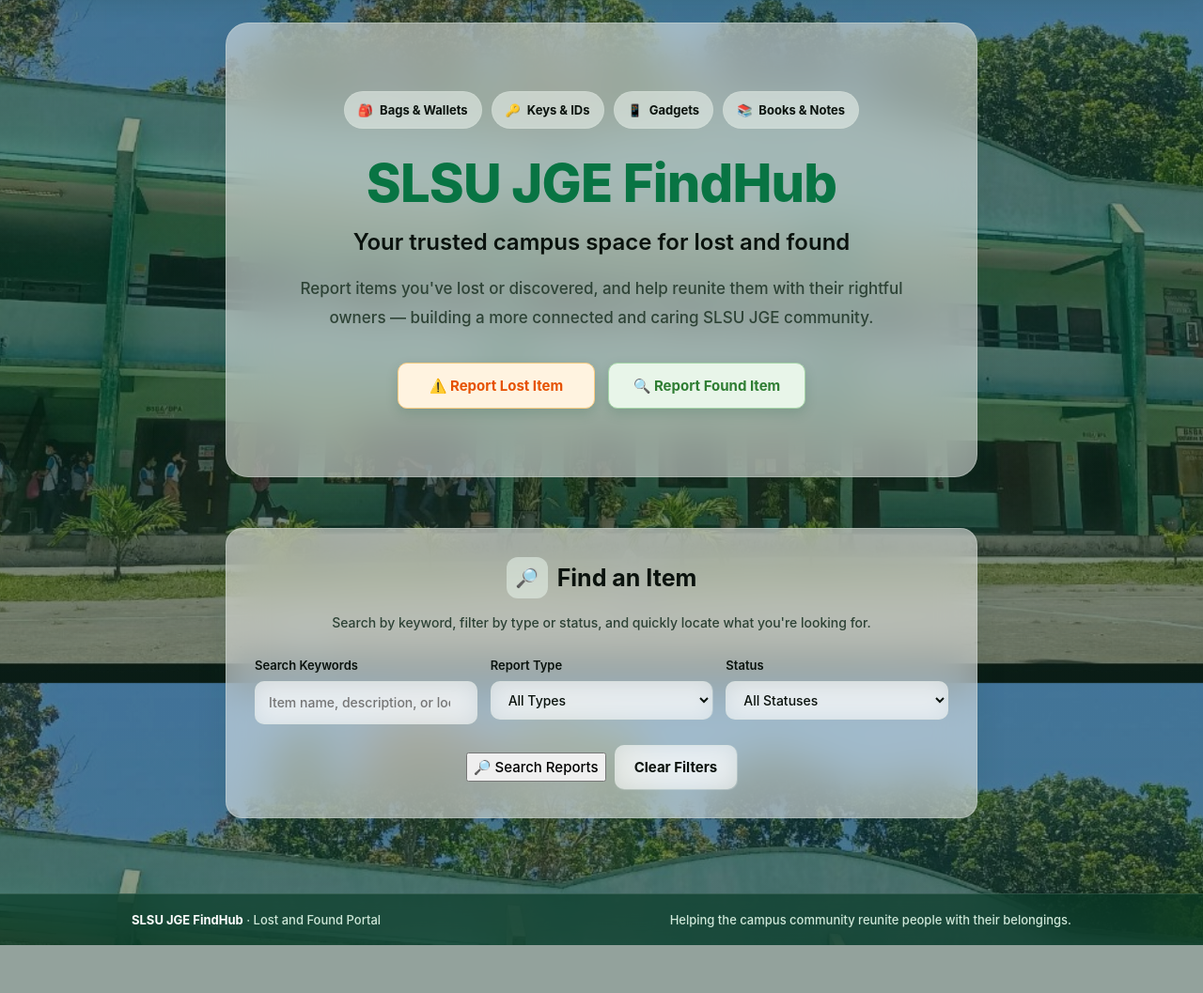
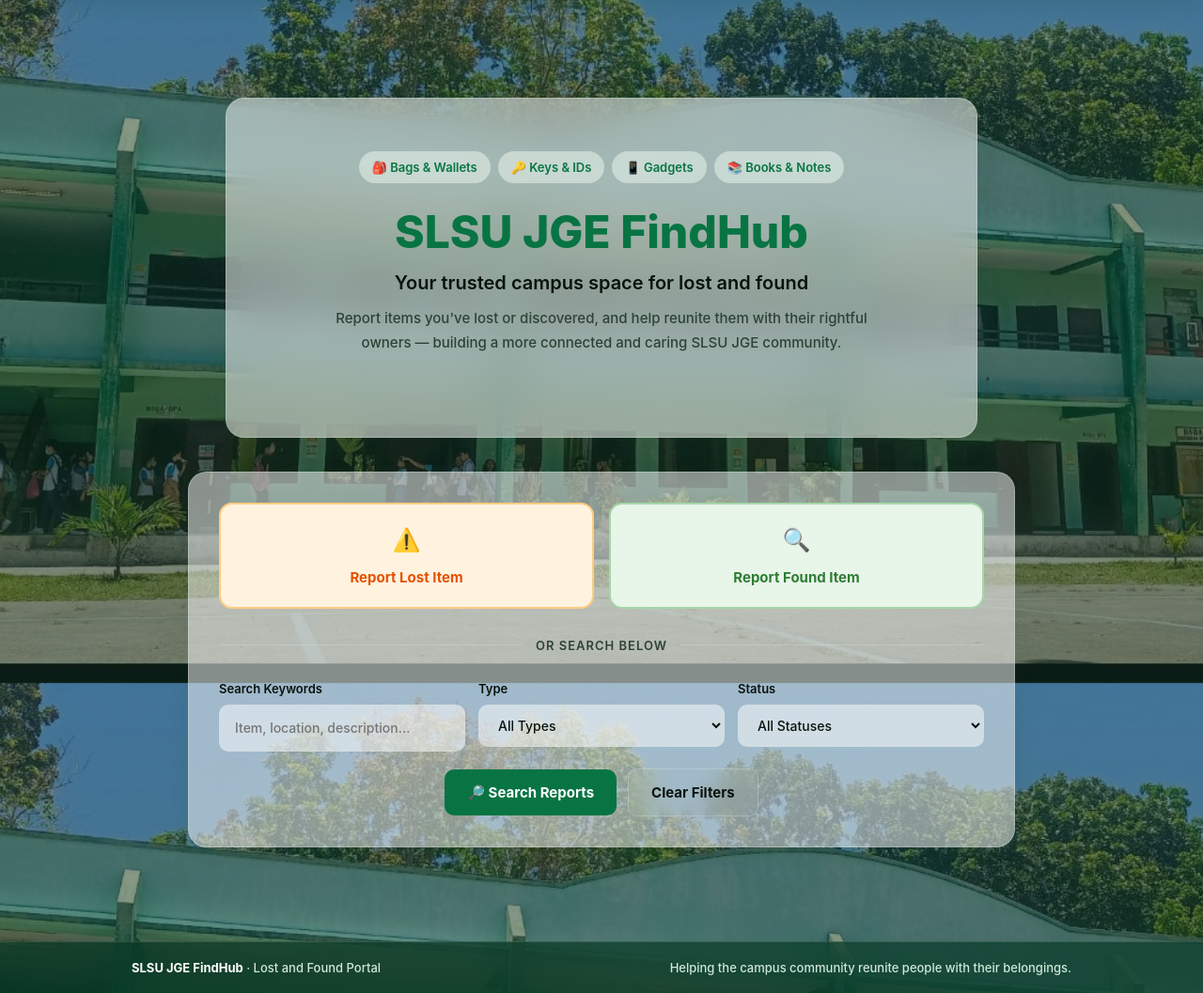
Before and after one commit to miahvillanueva28-spec/SLSU-JGE-FINDHUB., a Flask app: page / in a window 1280 px wide. Shown: the part 73-1130 px from the top of the page at 94% size. Before the commit the page ends 1079 px from the top, so only its background shows below. Run offline with Flask 3, Linux system fonts and the light colour scheme; data that the repository does not hold is empty; some libraries are stand-ins or nearby versions.

Commit message:
Update home.html

```diff
--- a/templates/home.html
+++ b/templates/home.html
@@ -2,447 +2,337 @@
 {% block title %}Home | SLSU JGE FindHub{% endblock %}
 {% block head %}
 <style>
-  /* ==============================================
-     HOME HERO — ENHANCED
-  ============================================== */
+  :root {
+    --shadow-soft: 0 4px 20px rgba(0, 75, 43, 0.08);
+    --shadow-strong: 0 8px 30px rgba(0, 75, 43, 0.12);
+  }
+
+  .home-wrapper {
+    max-width: 920px;
+    margin: 0 auto;
+    padding: clamp(30px, 5vw, 50px) 20px;
+  }
+
+  /* ========== HERO — CLEAN & CENTERED ========== */
   .home-hero {
-    position: relative;
-    overflow: hidden;
-    padding: clamp(40px, 6vw, 72px);
+    text-align: center;
+    margin-bottom: 36px;
+  }
+
+  .hero-badges {
+    display: inline-flex;
+    flex-wrap: wrap;
+    gap: 8px;
+    justify-content: center;
+    margin-bottom: 24px;
+  }
+
+  .hero-badge {
+    padding: 6px 14px;
+    border-radius: 50px;
+    background: var(--primary-soft);
+    color: var(--primary);
+    font-size: 13px;
+    font-weight: 600;
+    display: inline-flex;
+    align-items: center;
+    gap: 6px;
+  }
+
+  .home-hero h1 {
+    font-size: clamp(32px, 5vw, 48px);
+    font-weight: 800;
+    color: var(--primary);
+    margin: 0 0 10px;
+    line-height: 1.15;
+  }
+
+  .hero-subtitle {
+    font-size: clamp(16px, 2.5vw, 20px);
+    color: var(--text);
+    margin: 0 0 8px;
+    font-weight: 600;
+  }
+
+  .hero-desc {
+    font-size: 15px;
+    color: var(--muted);
+    max-width: 580px;
+    margin: 0 auto 32px;
+    line-height: 1.7;
+  }
+
+  /* ========== MAIN ACTION CARD — ALL IN ONE ========== */
+  .action-card {
+    background: var(--surface);
     border: 1px solid var(--border);
-    border-radius: 24px;
-    background: var(--surface);
-    box-shadow: var(--shadow);
-    text-align: center;
+    border-radius: 20px;
+    padding: 32px;
+    box-shadow: var(--shadow-soft);
+    transition: box-shadow 0.3s ease, transform 0.3s ease;
   }
-  .home-hero .sticker-row {
-    display: flex;
-    flex-wrap: wrap;
-    gap: 10px;
-    justify-content: center;
+
+  .action-card:hover {
+    box-shadow: var(--shadow-strong);
+    transform: translateY(-2px);
+  }
+
+  /* — Buttons Row — */
+  .action-buttons {
+    display: grid;
+    grid-template-columns: 1fr 1fr;
+    gap: 16px;
     margin-bottom: 28px;
   }
-  .home-hero .sticker {
-    display: inline-flex;
+
+  .action-btn {
+    display: flex;
+    flex-direction: column;
     align-items: center;
-    gap: 7px;
-    padding: 8px 14px;
-    border: 1px solid var(--border);
-    border-radius: 999px;
-    background: var(--surface-alt);
-    color: var(--text);
-    font-size: 13px;
+    gap: 6px;
+    padding: 18px 16px;
+    border-radius: 14px;
+    text-decoration: none;
     font-weight: 700;
-    animation: homeStickerEnter .5s cubic-bezier(.22,1,.36,1) both;
-    transition: transform .25s ease, box-shadow .25s ease, background .25s ease;
+    font-size: 15px;
+    transition: all 0.25s ease;
+    border: 2px solid transparent;
   }
-  .home-hero .sticker:hover {
-    transform: translateY(-2px);
-    box-shadow: 0 4px 12px rgba(0,0,0,.08);
-    background: var(--primary-soft);
-  }
-  .home-hero .sticker:nth-child(2) { animation-delay: .08s; }
-  .home-hero .sticker:nth-child(3) { animation-delay: .16s; }
-  .home-hero .sticker:nth-child(4) { animation-delay: .24s; }
-  .home-hero h1 {
-    max-width: 800px;
-    margin: 0 auto 12px;
-    color: var(--primary);
-    font-size: clamp(34px, 6vw, 56px);
-    line-height: 1.08;
-    letter-spacing: -.8px;
-    font-weight: 800;
-    animation: heroFadeUp .7s cubic-bezier(.22,1,.36,1) .1s both;
-  }
-  .home-hero .tagline {
-    max-width: 650px;
-    margin: 0 auto 14px;
-    color: var(--text);
-    font-size: clamp(18px, 3vw, 24px);
-    font-weight: 600;
-    animation: heroFadeUp .7s cubic-bezier(.22,1,.36,1) .2s both;
-  }
-  .home-hero .hero-description {
-    max-width: 680px;
-    margin: 0 auto 32px;
-    color: var(--muted);
-    font-size: clamp(15px, 2vw, 17px);
-    line-height: 1.8;
-    animation: heroFadeUp .7s cubic-bezier(.22,1,.36,1) .3s both;
-  }
-  .home-hero .button-group {
-    display: flex;
-    flex-wrap: wrap;
-    gap: 14px;
-    justify-content: center;
-    animation: heroFadeUp .7s cubic-bezier(.22,1,.36,1) .4s both;
-  }
-  .home-hero .button {
-    box-shadow: 0 5px 13px rgba(0, 75, 43, .16);
-    min-width: 210px;
-    justify-content: center;
-    position: relative;
-    overflow: hidden;
-  }
-  .home-hero .button::after {
-    content: "";
-    position: absolute;
-    top: 50%;
-    left: 50%;
-    width: 0;
-    height: 0;
-    border-radius: 50%;
-    background: rgba(255,255,255,.25);
-    transform: translate(-50%, -50%);
-    transition: width .5s ease, height .5s ease;
-  }
-  .home-hero .button:active::after {
-    width: 300px;
-    height: 300px;
-  }
-  .home-hero .button:hover {
-    box-shadow: 0 10px 24px rgba(0, 75, 43, .28);
-    transform: translateY(-3px);
-  }
-  .button.lost-btn {
+
+  .action-btn.lost {
     background: #fff3e0;
     color: #e65100;
     border-color: #ffcc80;
   }
-  .button.lost-btn:hover {
+  .action-btn.lost:hover {
     background: #ffe0b2;
-    color: #e65100;
     border-color: #ffb74d;
+    transform: translateY(-3px);
+    box-shadow: 0 6px 18px rgba(230, 81, 0, 0.15);
   }
-  .button.found-btn {
+
+  .action-btn.found {
     background: #e8f5e9;
     color: #2e7d32;
     border-color: #a5d6a7;
   }
-  .button.found-btn:hover {
+  .action-btn.found:hover {
     background: #c8e6c9;
-    color: #2e7d32;
     border-color: #81c784;
+    transform: translateY(-3px);
+    box-shadow: 0 6px 18px rgba(46, 125, 50, 0.15);
   }
-  html[data-theme="dark"] .button.lost-btn {
+
+  .action-btn-icon {
+    font-size: 24px;
+  }
+
+  html[data-theme="dark"] .action-btn.lost {
     background: #5d3a14;
     color: #ffcc80;
     border-color: #8d551a;
   }
-  html[data-theme="dark"] .button.lost-btn:hover {
+  html[data-theme="dark"] .action-btn.lost:hover {
     background: #7a4a1a;
-    color: #ffe0b2;
   }
-  html[data-theme="dark"] .button.found-btn {
+  html[data-theme="dark"] .action-btn.found {
     background: #1e4620;
     color: #a5d6a7;
     border-color: #2e7d32;
   }
-  html[data-theme="dark"] .button.found-btn:hover {
+  html[data-theme="dark"] .action-btn.found:hover {
     background: #265c28;
-    color: #c8e6c9;
   }
 
-  /* ==============================================
-     SEARCH PANEL — ENHANCED
-  ============================================== */
-  .search-panel {
-    scroll-margin-top: 95px;
-    margin: 28px 0 30px;
-    text-align: center;
-    padding: 32px 28px;
-    border: 1px solid var(--border);
-    border-radius: 20px;
-    background: var(--surface);
-    box-shadow: var(--shadow);
-    opacity: 0;
-    transform: translateY(20px);
-    transition: opacity .6s ease, transform .6s cubic-bezier(.22,1,.36,1);
+  /* — Divider — */
+  .divider {
+    display: flex;
+    align-items: center;
+    gap: 14px;
+    margin: 24px 0;
+    color: var(--muted);
+    font-size: 13px;
+    font-weight: 600;
+    text-transform: uppercase;
+    letter-spacing: 1px;
   }
-  .search-panel.visible {
-    opacity: 1;
-    transform: translateY(0);
+  .divider::before,
+  .divider::after {
+    content: "";
+    flex: 1;
+    height: 1px;
+    background: var(--border);
   }
-  .search-heading {
-    display: inline-flex;
-    align-items: center;
-    gap: 10px;
-    margin: 0 0 14px;
-    font-size: clamp(20px, 3vw, 25px);
+
+  /* — Search Form — */
+  .search-grid {
+    display: grid;
+    grid-template-columns: repeat(3, 1fr);
+    gap: 14px;
+    margin-bottom: 18px;
   }
-  .search-heading .heading-icon {
-    display: inline-flex;
-    width: 44px;
-    height: 44px;
-    flex-shrink: 0;
-    align-items: center;
-    justify-content: center;
-    border-radius: 12px;
-    background: var(--primary-soft);
-    font-size: 20px;
-    transition: transform .3s ease;
-  }
-  .search-panel:hover .heading-icon {
-    transform: rotate(-8deg) scale(1.05);
-  }
-  .search-description {
-    margin: 0 auto 22px;
-    max-width: 600px;
-    color: var(--muted);
-    font-size: 14px;
-  }
-  .filter-grid {
-    display: grid;
-    grid-template-columns: repeat(3, minmax(0, 1fr));
-    gap: 14px;
-    max-width: 900px;
-    margin: 0 auto;
-    text-align: left;
-  }
-  .filter-grid > div {
-    min-width: 0;
-  }
-  .filter-grid label {
+
+  .search-field label {
     font-size: 13px;
     font-weight: 600;
     color: var(--text);
     margin-bottom: 6px;
     display: block;
   }
-  .filter-grid input,
-  .filter-grid select {
+
+  .search-field input,
+  .search-field select {
     width: 100%;
-    min-width: 0;
-    padding: 10px 14px;
+    padding: 12px 16px;
     border: 1.5px solid var(--border);
     border-radius: 10px;
     background: var(--surface);
     color: var(--text);
     font-size: 14px;
-    transition: border-color .25s ease, box-shadow .25s ease;
+    transition: border-color 0.25s ease, box-shadow 0.25s ease;
   }
-  .filter-grid input:focus,
-  .filter-grid select:focus {
+
+  .search-field input:focus,
+  .search-field select:focus {
     outline: none;
     border-color: var(--primary);
-    box-shadow: 0 0 0 3px rgba(7,92,59,.12);
+    box-shadow: 0 0 0 3px rgba(7, 92, 59, 0.12);
   }
+
   .search-actions {
     display: flex;
-    gap: 9px;
-    align-items: center;
+    gap: 12px;
     justify-content: center;
-    flex-wrap: wrap;
-    margin-top: 22px;
   }
 
-  /* ==============================================
-     BUTTONS — ENHANCED
-  ============================================== */
-  .home-page .button {
+  .btn-primary,
+  .btn-secondary {
+    padding: 12px 24px;
+    border-radius: 10px;
+    font-size: 15px;
+    font-weight: 700;
+    cursor: pointer;
+    transition: all 0.25s ease;
+    border: none;
+    text-decoration: none;
     display: inline-flex;
-    justify-content: center;
     align-items: center;
     gap: 6px;
-    min-height: 44px;
-    padding: 10px 20px;
-    border: 1px solid transparent;
-    border-radius: 10px;
+  }
+
+  .btn-primary {
     background: var(--primary);
     color: #fff;
-    font-size: 15px;
-    font-weight: 700;
-    text-decoration: none;
-    cursor: pointer;
-    transition: transform .25s cubic-bezier(.22,1,.36,1), background .25s ease, box-shadow .25s ease;
   }
-  .home-page .button:hover {
+  .btn-primary:hover {
     background: var(--primary-dark);
-    color: #fff;
     transform: translateY(-2px);
-    box-shadow: 0 6px 16px rgba(7,92,59,.25);
-  }
-  .home-page .button:active {
-    transform: translateY(0);
-  }
-  .home-page .button.secondary {
-    border-color: var(--border);
-    background: var(--surface);
-    color: var(--text);
-  }
-  .home-page .button.secondary:hover {
-    background: var(--surface-alt);
-    color: var(--text);
-    box-shadow: 0 4px 12px rgba(0,0,0,.08);
+    box-shadow: 0 6px 16px rgba(7, 92, 59, 0.2);
   }
 
-  @keyframes homeStickerEnter {
-    from { opacity: 0; transform: translateY(8px); }
-    to { opacity: 1; transform: translateY(0); }
+  .btn-secondary {
+    background: transparent;
+    color: var(--text);
+    border: 1.5px solid var(--border);
   }
-  @keyframes heroFadeUp {
-    from { opacity: 0; transform: translateY(16px); }
-    to { opacity: 1; transform: translateY(0); }
+  .btn-secondary:hover {
+    background: var(--surface-alt);
+    border-color: var(--muted);
   }
 
-  /* ==============================================
-     RESPONSIVE
-  ============================================== */
-  @media (max-width: 950px) {
-    .filter-grid {
-      grid-template-columns: repeat(2, minmax(0, 1fr));
+  /* ========== RESPONSIVE ========== */
+  @media (max-width: 720px) {
+    .action-buttons {
+      grid-template-columns: 1fr;
     }
-  }
-  @media (max-width: 600px) {
-    .home-hero {
-      padding: 28px 20px;
-      border-radius: 20px;
-    }
-    .home-hero .sticker-row {
-      gap: 7px;
-      margin-bottom: 24px;
-    }
-    .home-hero .sticker {
-      padding: 6px 10px;
-      font-size: 12px;
-    }
-    .home-hero h1 {
-      font-size: clamp(26px, 5vw, 36px);
-    }
-    .filter-grid {
+    .search-grid {
       grid-template-columns: 1fr;
     }
     .search-actions {
-      align-items: stretch;
       flex-direction: column;
     }
-    .search-actions > * {
+    .btn-primary,
+    .btn-secondary {
       width: 100%;
-      text-align: center;
-    }
-    .home-hero .button-group {
-      flex-direction: column;
-    }
-    .home-hero .button {
-      width: 100%;
-      text-align: center;
+      justify-content: center;
     }
   }
+
   @media (prefers-reduced-motion: reduce) {
-    .home-hero .sticker,
-    .search-panel {
+    * {
       animation: none !important;
-      opacity: 1 !important;
-      transform: none !important;
+      transition: none !important;
     }
   }
 </style>
 {% endblock %}
-{% block hero %}
-<section class="hero home-hero">
-  <div class="sticker-row" aria-label="Common lost and found categories">
-    <span class="sticker"><span aria-hidden="true">🎒</span> Bags & Wallets</span>
-    <span class="sticker"><span aria-hidden="true">🔑</span> Keys & IDs</span>
-    <span class="sticker"><span aria-hidden="true">📱</span> Gadgets</span>
-    <span class="sticker"><span aria-hidden="true">📚</span> Books & Notes</span>
+
+{% block content %}
+<div class="home-wrapper">
+  <section class="home-hero">
+    <div class="hero-badges">
+      <span class="hero-badge">🎒 Bags & Wallets</span>
+      <span class="hero-badge">🔑 Keys & IDs</span>
+      <span class="hero-badge">📱 Gadgets</span>
+      <span class="hero-badge">📚 Books & Notes</span>
     </div>
 
     <h1>SLSU JGE FindHub</h1>
-  <p class="tagline">Your trusted campus space for lost and found</p>
-  <p class="hero-description">
+    <p class="hero-subtitle">Your trusted campus space for lost and found</p>
+    <p class="hero-desc">
       Report items you've lost or discovered, and help reunite them with their rightful owners — building a more connected and caring SLSU JGE community.
     </p>
+  </section>
 
-  <div class="button-group">
-    <a class="button lost-btn" href="{{ url_for('new_report') }}?type=Lost">
-      ⚠️ Report Lost Item
+  <div class="action-card">
+    <!-- Report Buttons Side by Side -->
+    <div class="action-buttons">
+      <a href="{{ url_for('new_report') }}?type=Lost" class="action-btn lost">
+        <span class="action-btn-icon">⚠️</span>
+        Report Lost Item
       </a>
-    <a class="button found-btn" href="{{ url_for('new_report') }}?type=Found">
-      🔍 Report Found Item
+      <a href="{{ url_for('new_report') }}?type=Found" class="action-btn found">
+        <span class="action-btn-icon">🔍</span>
+        Report Found Item
       </a>
     </div>
-</section>
-{% endblock %}
-{% block content %}
-<div class="home-page">
-  <section class="panel search-panel" id="find-item"
-           aria-labelledby="find-item-heading">
-    <h2 class="search-heading" id="find-item-heading">
-      <span class="heading-icon" aria-hidden="true">🔎</span>
-      <span>Find an Item</span>
-    </h2>
-    <p class="search-description">
-      Search by keyword, filter by type or status, and quickly locate what you're looking for.
-    </p>
-    <form method="GET" action="{{ url_for('home') }}"
-          role="search" aria-label="Search lost and found reports">
-      <div class="filter-grid">
-        <div>
-          <label for="search-query">Search Keywords</label>
-          <input id="search-query" type="search" name="q"
-                 placeholder="Item name, description, or location..."
+
+    <div class="divider">or search below</div>
+
+    <!-- Search Form — Tightly Connected -->
+    <form method="GET" action="{{ url_for('home') }}" role="search">
+      <div class="search-grid">
+        <div class="search-field">
+          <label for="q">Search Keywords</label>
+          <input id="q" name="q" type="search"
+                 placeholder="Item, location, description..."
                  value="{{ request.args.get('q', '') }}"
-                 maxlength="200" autocomplete="off">
+                 maxlength="200">
         </div>
-        <div>
-          <label for="report-type">Report Type</label>
-          <select id="report-type" name="type">
+        <div class="search-field">
+          <label for="type">Type</label>
+          <select id="type" name="type">
             <option value="">All Types</option>
-            <option value="Lost"
-              {% if request.args.get('type', '') == 'Lost' %}selected{% endif %}>
-              Lost
-            </option>
-            <option value="Found"
-              {% if request.args.get('type', '') == 'Found' %}selected{% endif %}>
-              Found
-            </option>
+            <option value="Lost" {% if request.args.get('type')=='Lost' %}selected{% endif %}>Lost</option>
+            <option value="Found" {% if request.args.get('type')=='Found' %}selected{% endif %}>Found</option>
           </select>
         </div>
-        <div>
-          <label for="report-status">Status</label>
-          <select id="report-status" name="status">
+        <div class="search-field">
+          <label for="status">Status</label>
+          <select id="status" name="status">
             <option value="">All Statuses</option>
-            {% for status_option in ['Open', 'Pending Claim', 'Returned', 'Archived'] %}
-              <option value="{{ status_option }}"
-                {% if request.args.get('status', '') == status_option %}selected{% endif %}>
-                {{ status_option }}
-              </option>
+            {% for s in ['Open', 'Pending Claim', 'Returned', 'Archived'] %}
+            <option value="{{ s }}" {% if request.args.get('status')==s %}selected{% endif %}>{{ s }}</option>
             {% endfor %}
           </select>
         </div>
       </div>
+
       <div class="search-actions">
-        <button type="submit">🔎 Search Reports</button>
-        <a class="button secondary" href="{{ url_for('home') }}">
-          Clear Filters
-        </a>
+        <button type="submit" class="btn-primary">🔎 Search Reports</button>
+        <a href="{{ url_for('home') }}" class="btn-secondary">Clear Filters</a>
       </div>
     </form>
-  </section>
   </div>
-
-<script>
-  (function () {
-    /* ==============================================
-       SCROLL-TRIGGERED ANIMATIONS
-    ============================================== */
-    const observerOptions = {
-      threshold: 0.15,
-      rootMargin: "0px 0px -40px 0px"
-    };
-
-    const observer = new IntersectionObserver(function (entries) {
-      entries.forEach(function (entry) {
-        if (entry.isIntersecting) {
-          entry.target.classList.add("visible");
-          observer.unobserve(entry.target);
-        }
-      });
-    }, observerOptions);
-
-    // Observe search panel
-    const searchPanel = document.querySelector(".search-panel");
-    if (searchPanel) observer.observe(searchPanel);
-  })();
-</script>
+</div>
 {% endblock %}
```
Lines whose indentation alone changed are shown as unchanged.
